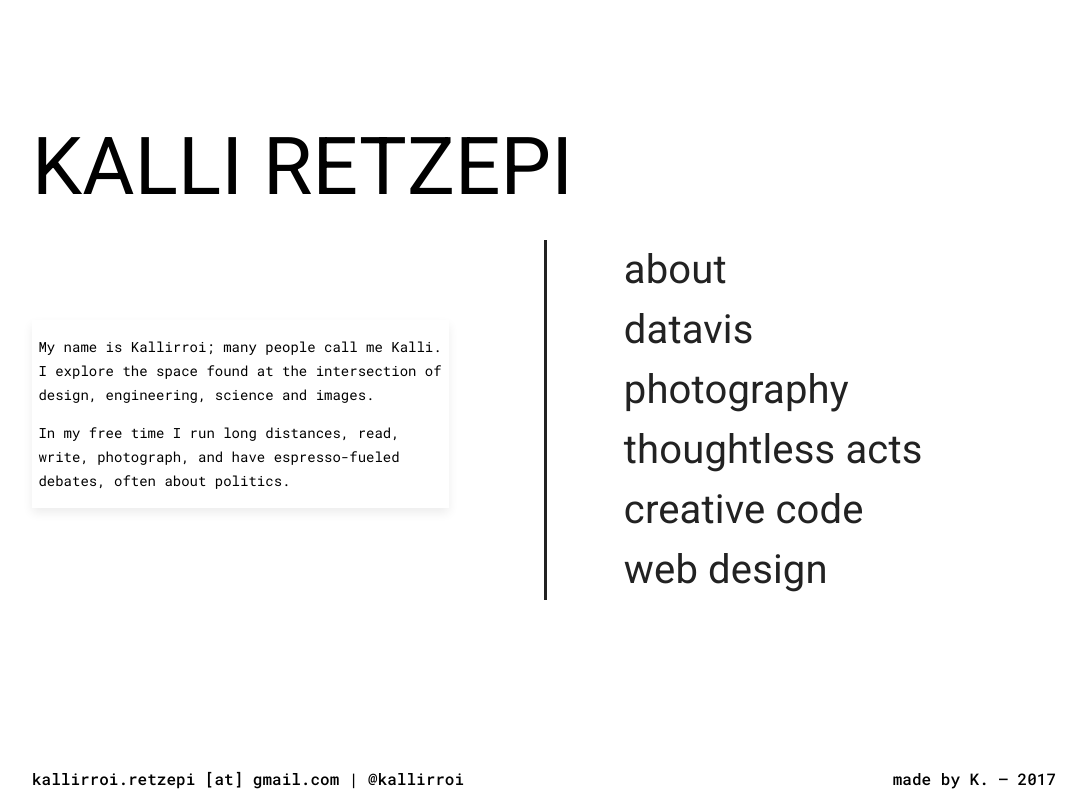
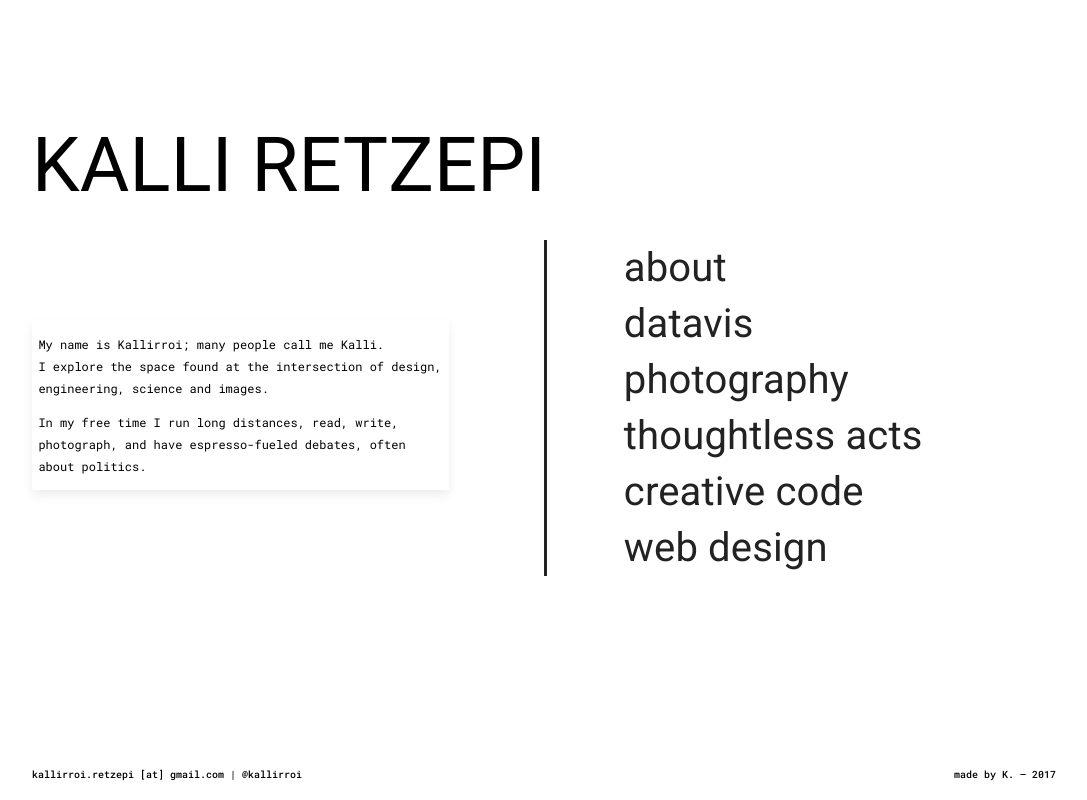
Before and after one commit to Kallirroi/K, a React (Create React App) app: page / in a window 1280 px wide. Shown: the whole page, without its empty margins (96-1183 px from the left). Built offline with nearby package versions, Linux system fonts and the light colour scheme.

Commit message:
never use Chrome with 90% zoom by default

```diff
--- a/src/App.css
+++ b/src/App.css
@@ -13,7 +13,7 @@
 .App-header {
   top: 15vh;
   left: 10vw;
-  font-size: 80px;
+  font-size: 76px;
   text-transform: uppercase;
   font-weight:  400;
   letter-spacing: 0.01rem;
@@ -36,7 +36,7 @@
 
 .Item {
   font-weight: 300;
-  line-height: 60px;
+  line-height: 56px;
   font-weight: 400;
 }
 
@@ -48,8 +48,8 @@
 
 .ItemDetails {
   font-family: 'Roboto Mono';
-  font-size: 14px;
-  line-height: 24px;
+  font-size: 12px;
+  line-height: 22px;
   font-weight: 400;
   left: 10vw;
   top: 40vh;
@@ -127,6 +127,7 @@ iframe {
 
 .about {
   font-family: 'Roboto Mono';
+  font-size: 10px;
   font-weight: 500;
   position: fixed;
   bottom: 2vh;
@@ -136,6 +137,7 @@ iframe {
 
 .footer {
   font-family: 'Roboto Mono';
+  font-size: 10px;
   font-weight: 500;
   position: fixed;
   bottom: 2vh;
```
